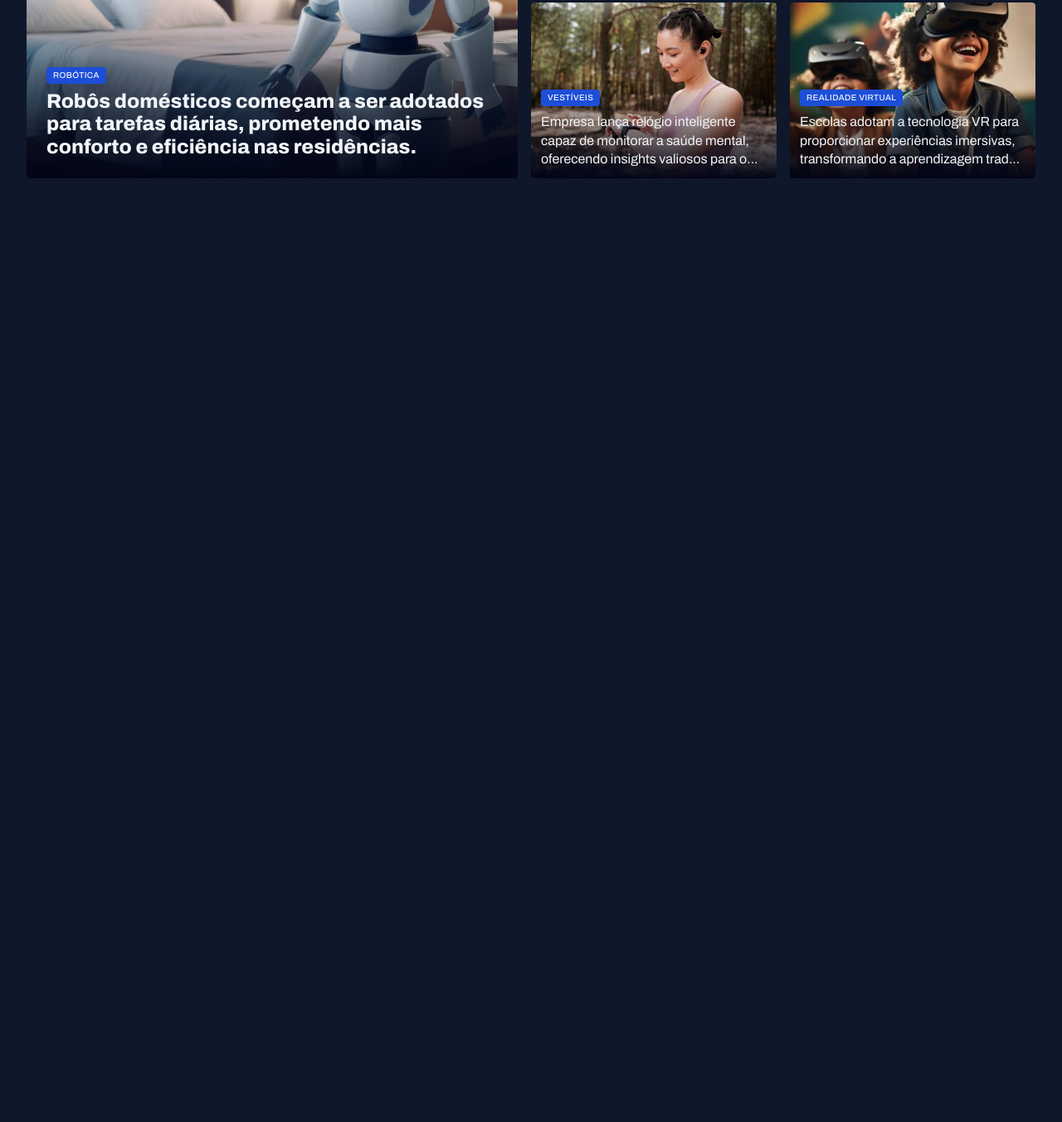
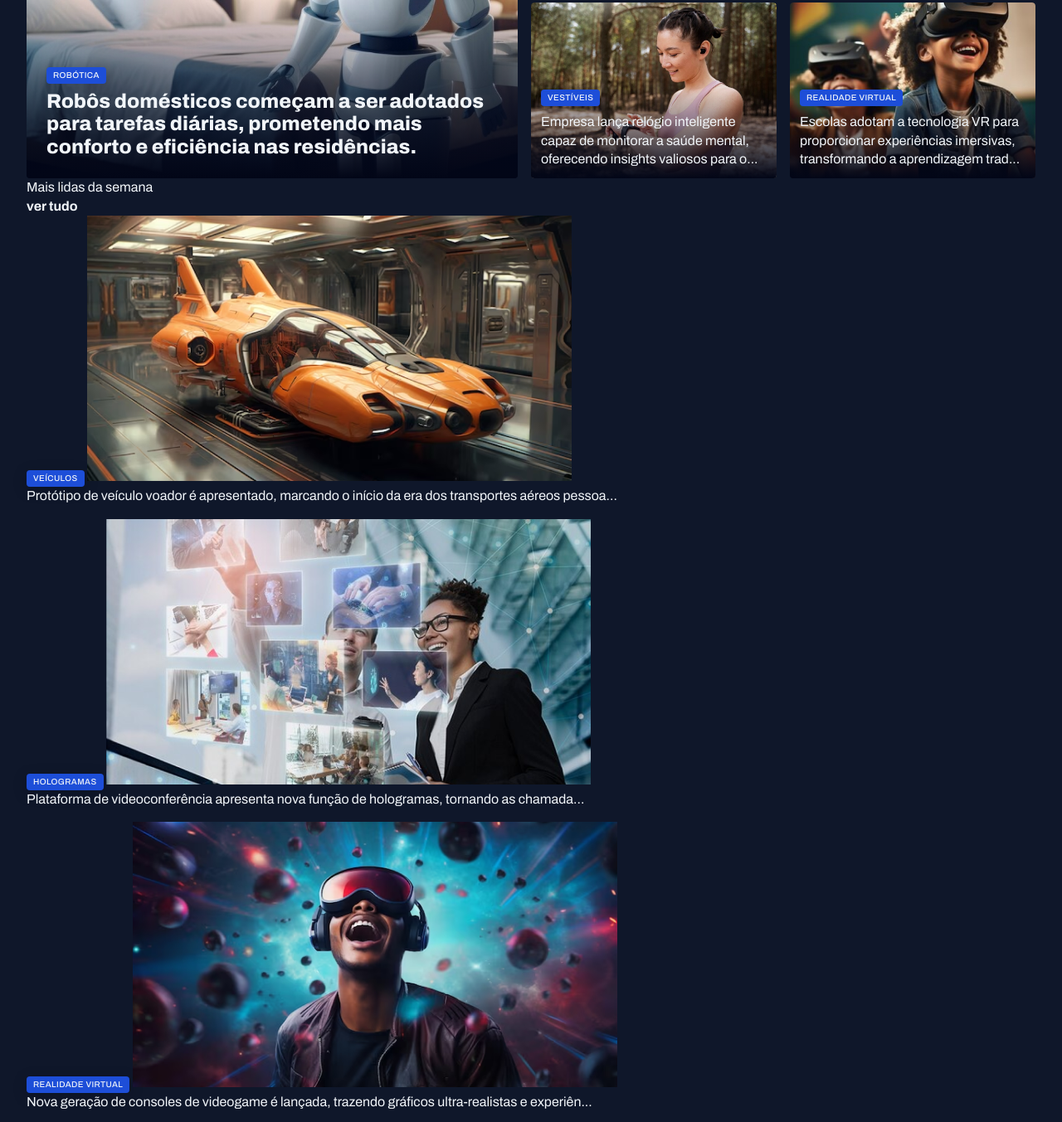
Before and after one commit to FabioHGF09/fullstack-portal-de-noticias, a plain HTML site: page index.html in a window 1280 px wide. Shown: the part 389-1742 px from the top of the page at 83% size. Before the commit the page ends 800 px from the top, so only its background shows below. Drawn offline with Linux system fonts and the light colour scheme.

Commit message:
estruturando sessão mais lidas da semana

```diff
--- a/index.html
+++ b/index.html
@@ -81,6 +81,45 @@
         </figure>
       </div>
     </section>
+    <section id="weekly">
+      <header class="grid-flow-col">
+        <h3>Mais lidas da semana</h3>
+        <a href="#" class="grid-flow-col">
+          <strong>ver tudo</strong>
+          <span></span>
+        </a>
+      </header>
+      <div class="grid gap-16">
+        <figure>
+          <span class="content-tag">Veículos</span>
+          <img src="assets/images/Image 06.png" alt="">
+          <p>
+            Protótipo de veículo voador é apresentado, marcando o início da era dos transportes aéreos pessoa...
+          </p>
+        </figure>
+        <figure>
+          <span class="content-tag">Hologramas</span>
+          <img src="assets/images/Image 07.png" alt="">
+          <p>
+            Plataforma de videoconferência apresenta nova função de hologramas, tornando as chamada...
+          </p>
+        </figure>
+        <figure>
+          <span class="content-tag">Realidade Virtual</span>
+          <img src="assets/images/Image 08.png" alt="">
+          <p>
+            Nova geração de consoles de videogame é lançada, trazendo gráficos ultra-realistas e experiên...
+          </p>
+        </figure>
+        <figure>
+          <span class="content-tag">internet</span>
+          <img src="assets/images/Image 06.png" alt="">
+          <p>
+            Projeto busca oferecer internet de alta velocidade em áreas remotas através de satélites.
+          </p>
+        </figure>
+      </div>
+    </section>
   </main>
 </body>
 </html>
```
